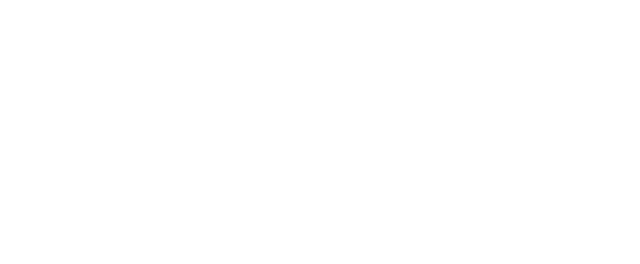
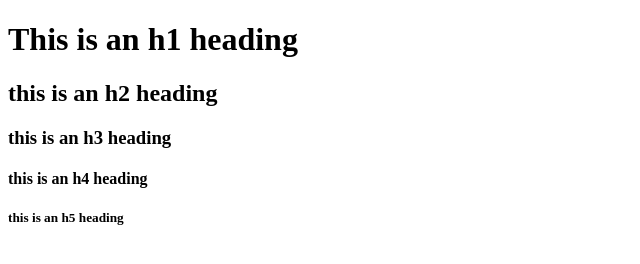
Before and after one commit to MarssssYy/HTML-CCS-JS-Basics-2023, a plain HTML site: page index.html in a window 1280 px wide. Shown: the whole page, without its empty margins (0-640 px from the left). Drawn offline with Linux system fonts and the light colour scheme.

Commit message:
My 1st Episode

```diff
--- a/index.html
+++ b/index.html
@@ -6,6 +6,15 @@
     <title>My First Website</title>
 </head>
 <body>
+    <h1>This is an h1 heading</h1>
+    <h2>this is an h2 heading</h2>
+    <h3>this is an h3 heading</h3>
+    <h4>this is an h4 heading</h4>
+    <h5>this is an h5 heading</h5>
+    <br>
+    <br>
+    <p>
 
+    </p>
 </body>
 </html>
```
